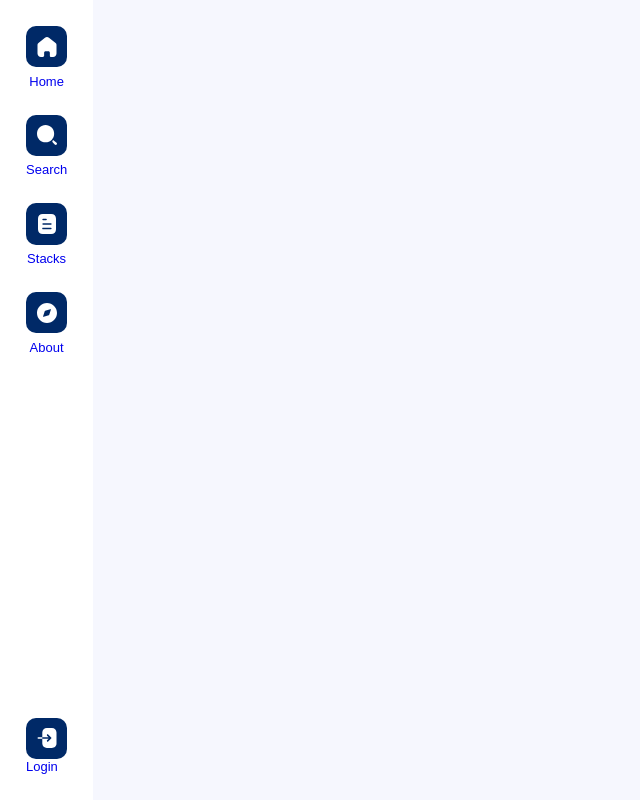
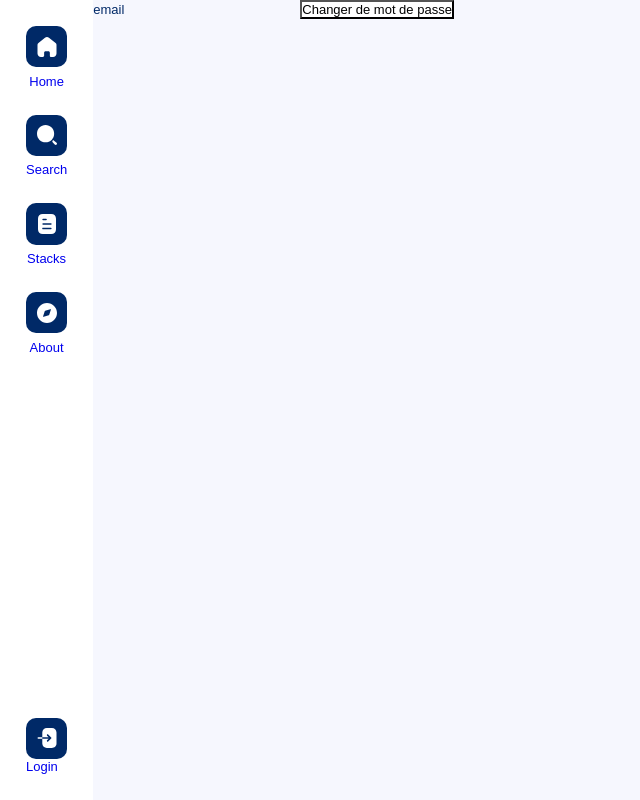
Before and after one commit to BFH92/front_stacker, a React (Create React App) app: page /user/settings/get-password in a window 1280 px wide. Shown: the whole page, without its empty margins (0-640 px from the left). Built offline with nearby package versions, Linux system fonts and the light colour scheme.

Commit message:
reset password V1

```diff
--- /dev/null
+++ b/src/Components/Forms/GetPasswordForm/index.jsx
@@ -0,0 +1,27 @@
+import React from 'react';
+
+const GetPasswordForm = ({user}) => {
+  return (
+      <>
+      <div>
+        <form>
+        <label>
+          email
+            <input
+              type="text"
+              value={user.email}
+              onChange={(e) => user.setEmail(e.target.value)}
+            />
+          </label>
+          <button onClick={user.sendPasswordInstructions}>
+            Changer de mot de passe
+          </button>
+        </form>
+      </div>
+    </>
+
+
+  );
+}
+
+export default GetPasswordForm;
--- a/src/Components/Forms/NewPasswordForm/index.jsx
+++ b/src/Components/Forms/NewPasswordForm/index.jsx
@@ -1,4 +1,5 @@
-import React, {useEffect, useState} from 'react';
+import React, {useEffect, useState} from 'react'
+
 
 const NewPasswordForm = ({user}) => {
   const [confirmedPassword, setConfirmedPassword] = useState("")
@@ -19,6 +20,14 @@ const NewPasswordForm = ({user}) => {
       <>
       <div>
         <form>
+        <label>
+          email
+            <input
+              type="text"
+              value={user.email}
+              onChange={(e) => user.setEmail(e.target.value)}
+            />
+          </label>
           <label>
           Mot de passe
             <input
--- a/src/Pages/Settings/NewPassword/index.jsx
+++ b/src/Pages/NewPassword/index.jsx
@@ -1,22 +1,24 @@
 import React,{useState} from 'react';
-import NewPasswordForm from '../../../Components/Forms/NewPasswordForm';
-import SettingsHeader from '../../../Components/SettingsHeader';
-import UsersAPIManager from '../../../Services/RailsApi/UsersFetch';
+import NewPasswordForm from '../../Components/Forms/NewPasswordForm';
+import SettingsHeader from '../../Components/SettingsHeader';
+import UsersAPIManager from '../../Services/RailsApi/UsersFetch';
 import { useHistory } from 'react-router';
 import { useDispatch } from 'react-redux';
-import { RegisterUserLoginStatus, RegisterUserLogoutStatus } from '../../../Store';
-
+import { RegisterUserLoginStatus, RegisterUserLogoutStatus } from '../../Store';
+import {useLocation} from "react-router-dom";
 
 const NewPassword = ({user}) => {
     const [password, setPassword] = useState("")
+    const [email, setEmail] = useState("")
+    const search = useLocation().search;
+    const reset_token= new URLSearchParams(search).get('reset_token');
 
+    console.log(reset_token)
     const history = useHistory()
     const dispatch = useDispatch()
-    const token =  "reset_password"
-    const email= "stacker@yopmail.com"
     const resetPassword = async (e) => {
       e.preventDefault();
-      const response = await UsersAPIManager.resetPassword(password,token);
+      let response = await UsersAPIManager.resetPassword(password,email,reset_token);
       response = await UsersAPIManager.login(email, password);
       history.push("/")
       response.status === 200? dispatch(RegisterUserLoginStatus(response.data.user_id,"user")):dispatch(RegisterUserLogoutStatus());
@@ -25,7 +27,7 @@ const NewPassword = ({user}) => {
     return(
     <div>
     <SettingsHeader/>
-    <NewPasswordForm user={{password, setPassword, resetPassword}}/>
+    <NewPasswordForm user={{password, setPassword, resetPassword,email, setEmail}}/>
     </div>
   );
 }
--- /dev/null
+++ b/src/Pages/Settings/GetPassword/index.jsx
@@ -0,0 +1,17 @@
+import React,{useState} from 'react';
+import GetPasswordForm from '../../../Components/Forms/GetPasswordForm';
+import UsersAPIManager from '../../../Services/RailsApi/UsersFetch';
+
+const GetPassword = () => {
+  const [email, setEmail] = useState("")
+  const sendPasswordInstructions = async (e) => {
+    e.preventDefault();
+    let response = await UsersAPIManager.sendPasswordInstructions(email);
+    response.status === 200? console.log('un mail é été envoyé'):console.log('oups')
+  };
+  return (
+  <GetPasswordForm user={{email, setEmail, sendPasswordInstructions}}/>
+  );
+}
+
+export default GetPassword;
--- a/src/Pages/Settings/index.jsx
+++ b/src/Pages/Settings/index.jsx
@@ -8,7 +8,7 @@ const Settings = () => {
   return (
     <div className="">
       <SettingsHeader/>
-      <Link to="./settings/new-password">reset password</Link>
+      <Link to="./settings/get-password">reset password</Link>
     </div>
   );
 };
--- a/src/Services/RailsApi/UsersFetch/index.js
+++ b/src/Services/RailsApi/UsersFetch/index.js
@@ -11,6 +11,16 @@ const config = {
 };
 
 export default class UsersAPIManager {
+  static async sendPasswordInstructions(email) {
+    const response = await API.post(
+      "/forgotten_password",
+      {
+        "email":email,
+      },
+      config
+    );
+    return response
+  }
   static async resetPassword(password,email,reset_token) {
     const response = await API.post(
       "/reset_password",
@@ -26,7 +36,6 @@ export default class UsersAPIManager {
     console.log(response);
 
     token ? registerToken(token) : Cookies.set("isLogged?", "false");
-    this.login(email, password);
     return response;
   }
   static async register(email, password) {
--- a/src/index.jsx
+++ b/src/index.jsx
@@ -21,7 +21,9 @@ import UserSignIn from "./Pages/UserSignIn";
 import UserSignUp from "./Pages/UserSignUp";
 import CompanySignIn from "./Pages/CompanySignIn";
 import CompanySignUp from "./Pages/CompanySignUp";
-import NewPassword from "./Pages/Settings/NewPassword";
+import NewPassword from "./Pages/NewPassword";
+import GetPassword from "./Pages/Settings/GetPassword";
+
 //redux
 import { Provider, useSelector } from 'react-redux';
 import { store, persistor } from "./Store/store";
@@ -55,6 +57,8 @@ const App = () => {
             <Route path="/user/notifications" render={() => <Notifications />} />
             <Route exact path="/user/settings" render={() => <Settings />} />
             <Route path="/user/settings/new-password" render={() => <NewPassword user={{setIsLogged}}/>} />
+            <Route path="/user/settings/get-password" render={() => <GetPassword/>} />
+
           </main>
         </Switch>
       </div>
```
Also changed, not shown: 1 other file (tests, documents, lock files or other folders).
